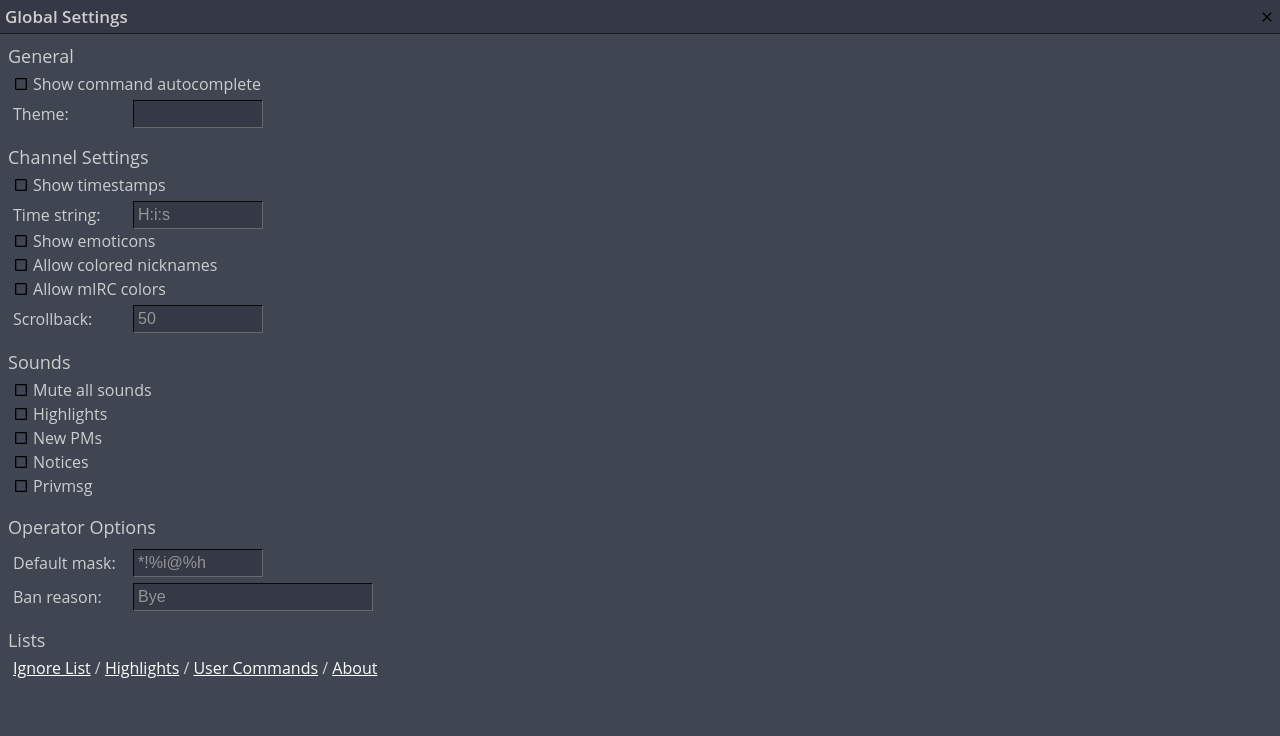
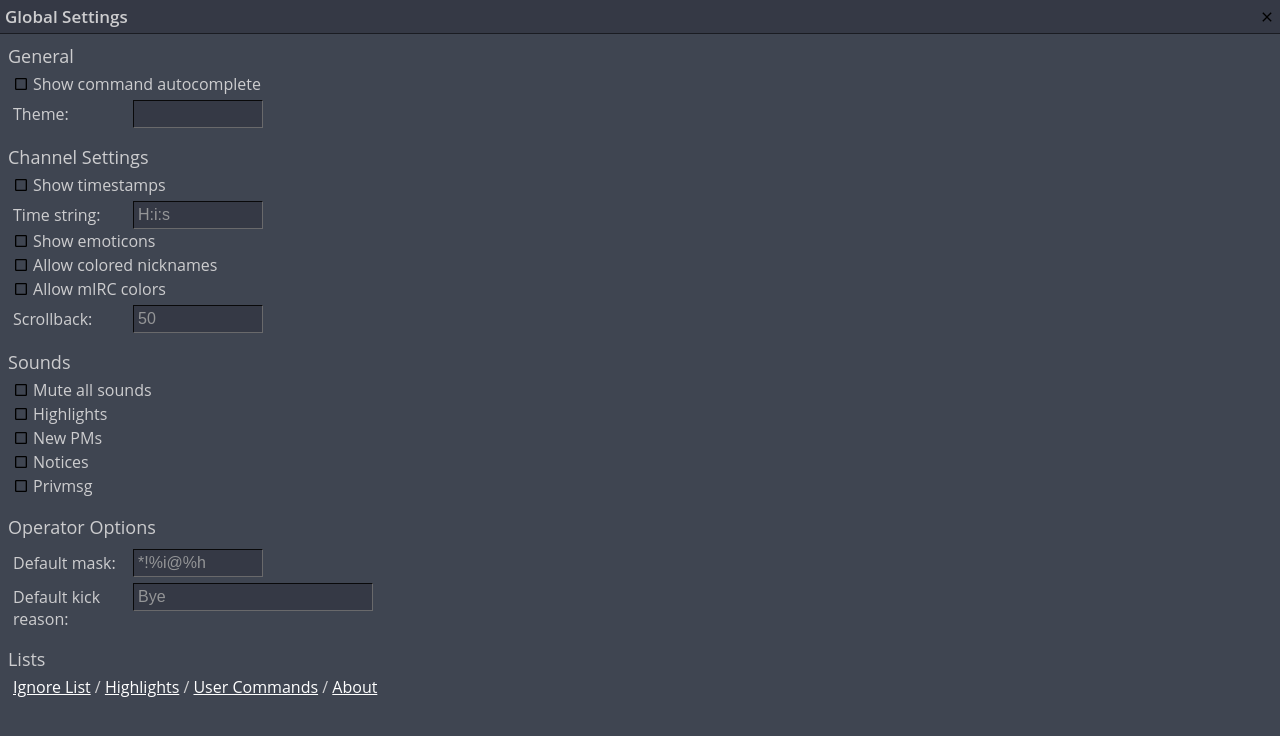
Before and after one commit to BurdIRC/Burd-IRC-Beta, a website: page htdocs/iframes/settings.html in a window 1280 px wide. Drawn offline with nearby package versions, Linux system fonts and the light colour scheme.

Commit message:
ban reason -> kick reason

```diff
--- a/htdocs/iframes/settings.html
+++ b/htdocs/iframes/settings.html
@@ -208,7 +208,7 @@
                         <div class="clear">&nbsp;</div>
                     </div>
                     <div class="text-input">
-                        <div class="text-title">Ban reason:</div>
+                        <div class="text-title">Default kick reason:</div>
                         <div class="ipb"><input type="text" style="width:230px;" id="banreason" value="Bye"></div>
                         <div class="clear">&nbsp;</div>
                     </div>
```
